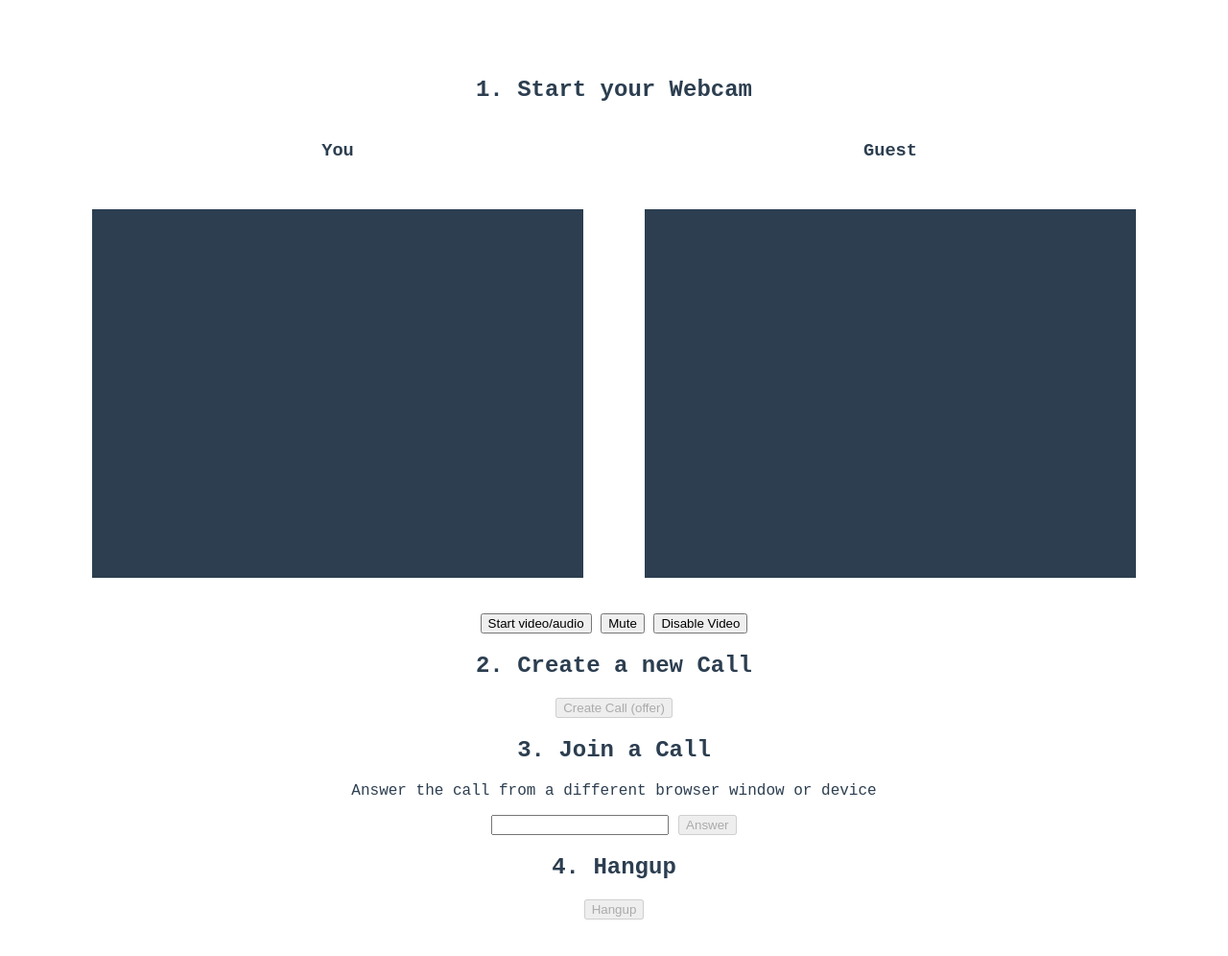
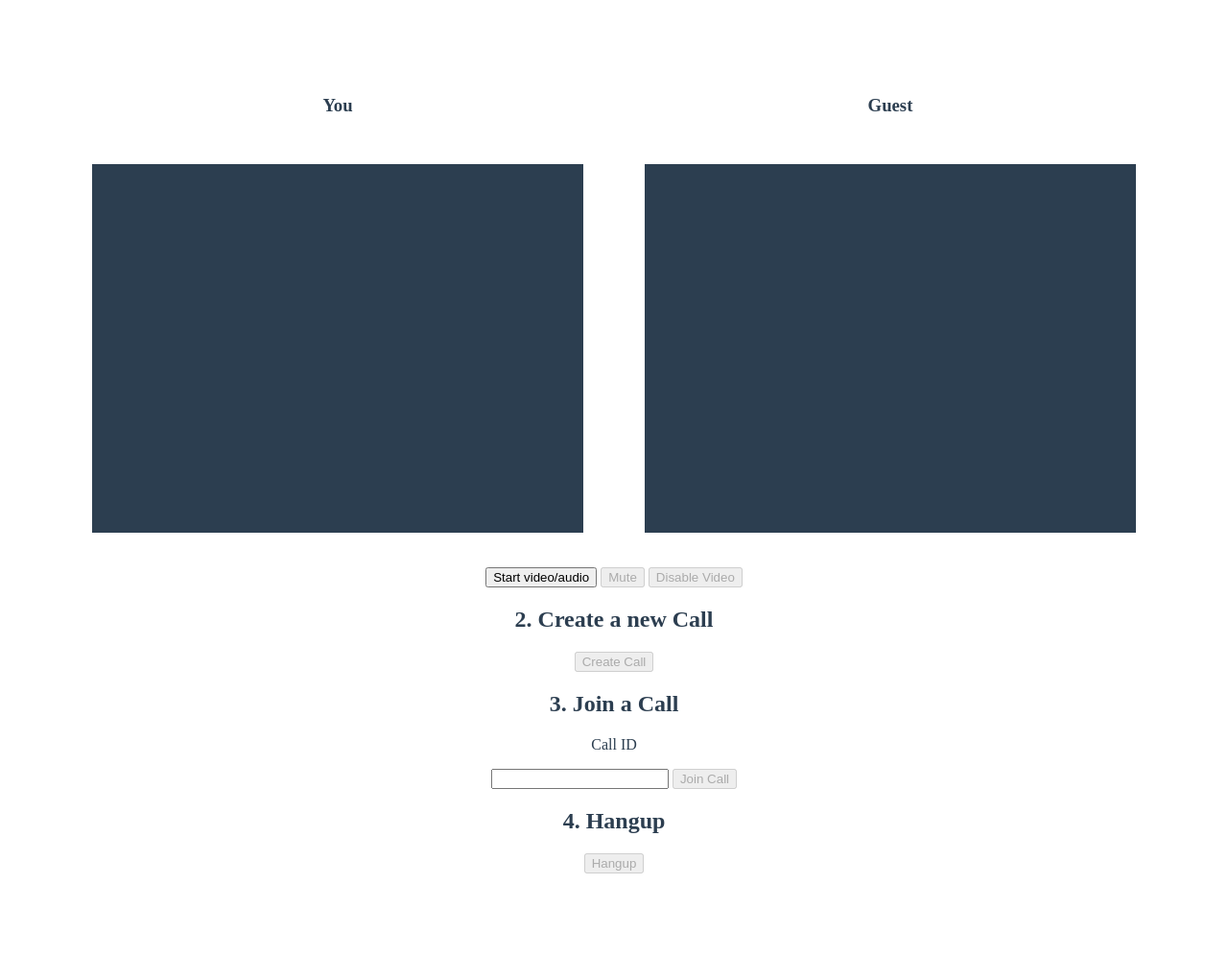
Before and after one commit to ShaivPandya/cmpe-148, a website built with Vite: page index.html in a window 1280 px wide. Shown: the whole page at 96% size. Built offline with nearby package versions, Linux system fonts and the light colour scheme; some packages are replaced by stand-ins of ours; a web font is replaced by a local one.

Commit message:
Update styling

```diff
--- a/index.html
+++ b/index.html
@@ -7,7 +7,6 @@
     <title>Video Chat App</title>
   </head>
   <body>
-    <h2>1. Start your Webcam</h2>
     <div class="videos">
       <span>
         <h3>You</h3>
@@ -17,27 +16,23 @@
         <h3>Guest</h3>
         <video id="remoteVideo" autoplay playsinline></video>
       </span>
-
-
     </div>
 
     <button id="webcamButton">Start video/audio</button>
-    <button id="micButton">Mute</button>
-    <button id="toggleVideoButton">Disable Video</button>
+    <button id="micButton" disabled>Mute</button>
+    <button id="toggleVideoButton" disabled>Disable Video</button>
+
     <h2>2. Create a new Call</h2>
-    <button id="callButton" disabled>Create Call (offer)</button>
+    <button id="callButton" disabled>Create Call</button>
 
     <h2>3. Join a Call</h2>
-    <p>Answer the call from a different browser window or device</p>
-
+    <p>Call ID</p>
     <input id="callInput" />
-    <button id="answerButton" disabled>Answer</button>
+    <button id="answerButton" disabled>Join Call</button>
 
     <h2>4. Hangup</h2>
-
     <button id="hangupButton" disabled>Hangup</button>
 
     <script type="module" src="/main.js"></script>
-
   </body>
 </html>
--- a/main.js
+++ b/main.js
@@ -71,6 +71,8 @@ webcamButton.onclick = async () => {
   callButton.disabled = false;
   answerButton.disabled = false;
   webcamButton.disabled = true;
+  micButton.disabled = false;
+  toggleVideoButton.disabled = false;
 };
 
 // Function to handle mute/unmute toggle
--- a/style.css
+++ b/style.css
@@ -1,7 +1,7 @@
 @import url('https://fonts.googleapis.com/css2?family=Syne+Mono&display=swap');
 
 body {
-  font-family: 'Syne Mono', monospace;
+  /* font-family: 'Syne Mono', monospace; */
   -webkit-font-smoothing: antialiased;
   -moz-osx-font-smoothing: grayscale;
   text-align: center;
```
